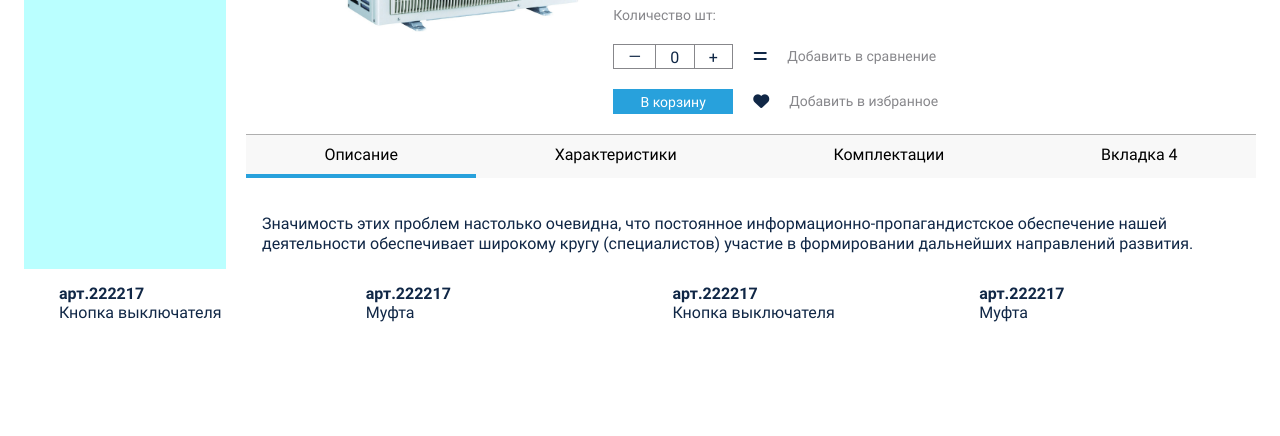
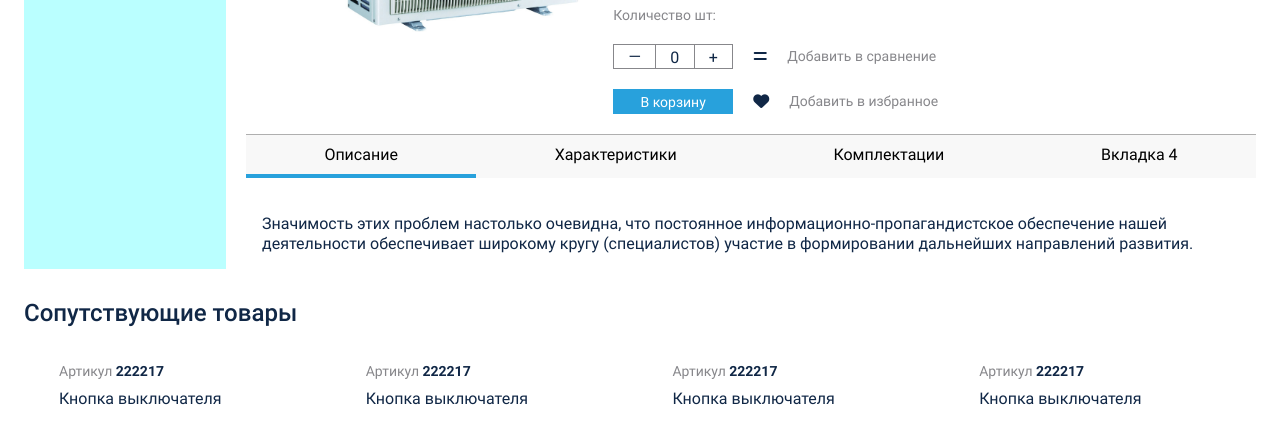
Before and after one commit to AlexeyMazheykin/card, a plain HTML site: page index.html in a window 1280 px wide. Shown: the part 364-800 px from the top of the page. Drawn offline with Linux system fonts and the light colour scheme.

Commit message:
slider related

```diff
--- a/css/card.css
+++ b/css/card.css
@@ -464,7 +464,14 @@ p strong {
     display: block;
 }
 
-/*With this*/
+/*WIDTH THIS*/
+.related {
+    padding-top: 30px
+}
+.related__title {
+margin-bottom: 20px;
+    font-weight: 500;
+}
 .best {
     padding: 0 0 30px 0;
     overflow: hidden;
@@ -525,7 +532,6 @@ p strong {
     flex-direction: column;
     justify-content: space-between;
     flex-basis: 24%;
-    /*padding: 30px 30px 0;*/
     transition: all .5s;
     position: relative;
     margin-right: 1%;
@@ -540,6 +546,19 @@ p strong {
     padding-top: 10px;
     padding-left: 30px;
     padding-right: 30px;
+    color: #87878b;
+    font-size: 14px;
+}
+.best__desc span:first-child {
+    display: block;
+    margin-bottom: 10px;
+}
+.best__desc span:last-child {
+    display: block;
+    font-size: 16px;
+    line-height: 1.2;
+    font-weight: 400;
+    color: #102746;
 }
 .best__card-link {
     align-self: center;
--- a/index.html
+++ b/index.html
@@ -189,9 +189,6 @@
                     <div class="tabs__content">
                         <div class="tabs__pane tabs__pane_show" id="content-1">
                             <div class="card__info-desc">
-                                <!--                            <h3 class="card__desc-title">
-                                                                Описание
-                                                            </h3>-->
                                 <p class="card___desc-subtitle">
                                     Значимость этих проблем настолько очевидна, что постоянное
                                     информационно-пропагандистское
@@ -203,9 +200,6 @@
                         </div>
                         <div class="tabs__pane" id="content-2">
                             <div class="card__info-feature">
-                                <!--                            <h4 class="feature__title">
-                                                                Характеристики:
-                                                            </h4>-->
                                 <ul class="feature__list">
                                     <li class="feature__item">&mdash; Низкий уровень шума</li>
                                     <li class="feature__item">&mdash; Производительность 2.5 кВт</li>
@@ -224,13 +218,16 @@
                 </div>
             </div>
         </div>
+        <section class="related">
+            <h2 class="related__title">
+                Сопутствующие товары
+            </h2>
             <div class="best__carousel">
                 <div class="best__slider">
                     <div class="best__card">
                         <p class="best__desc">
-                        <strong>арт.222217</strong>
-                        <br>
-                        Кнопка выключателя
+                            <span>Артикул<strong> 222217</strong></span>
+                           <span>Кнопка выключателя</span>
                         </p>
                         <a href="#!" class="best__card-link">
                             <img src="./img/best-card-pic/button.jpg" alt=" Кнопка" class="best__card-img">
@@ -256,9 +253,8 @@
                     </div>
                     <div class="best__card">
                         <p class="best__desc">
-                        <strong>арт.222217</strong>
-                        <br>
-                        Муфта
+                            <span>Артикул<strong> 222217</strong></span>
+                            <span>Кнопка выключателя</span>
                         </p>
                         <a href="#!" class="best__card-link">
                             <img src="./img/best-card-pic/Mufta.png" alt=" Кнопка" class="best__card-img">
@@ -284,9 +280,8 @@
                     </div>
                     <div class="best__card">
                         <p class="best__desc">
-                        <strong>арт.222217</strong>
-                        <br>
-                        Кнопка выключателя
+                            <span>Артикул<strong> 222217</strong></span>
+                            <span>Кнопка выключателя</span>
                         </p>
                         <a href="#!" class="best__card-link">
                             <img src="./img/best-card-pic/button.jpg" alt=" Кнопка" class="best__card-img">
@@ -312,9 +307,8 @@
                     </div>
                     <div class="best__card">
                         <p class="best__desc">
-                        <strong>арт.222217</strong>
-                        <br>
-                        Муфта
+                            <span>Артикул<strong> 222217</strong></span>
+                            <span>Кнопка выключателя</span>
                         </p>
                         <a href="#!" class="best__card-link">
                             <img src="./img/best-card-pic/Mufta.png" alt=" Кнопка" class="best__card-img">
@@ -340,9 +334,8 @@
                     </div>
                     <div class="best__card">
                         <p class="best__desc">
-                        <strong>арт.222217</strong>
-                        <br>
-                        Кнопка выключателя
+                            <span>Артикул<strong> 222217</strong></span>
+                            <span>Кнопка выключателя</span>
                         </p>
                         <a href="#!" class="best__card-link">
                             <img src="./img/best-card-pic/button.jpg" alt=" Кнопка" class="best__card-img">
@@ -368,9 +361,8 @@
                     </div>
                     <div class="best__card">
                         <p class="best__desc">
-                        <strong>арт.222217</strong>
-                        <br>
-                        Муфта
+                            <span>Артикул<strong> 222217</strong></span>
+                            <span>Кнопка выключателя</span>
                         </p>
                         <a href="#!" class="best__card-link">
                             <img src="./img/best-card-pic/Mufta.png" alt=" Кнопка" class="best__card-img">
@@ -396,9 +388,8 @@
                     </div>
                     <div class="best__card">
                         <p class="best__desc">
-                        <strong>арт.222217</strong>
-                        <br>
-                        Кнопка выключателя
+                            <span>Артикул<strong> 222217</strong></span>
+                            <span>Кнопка выключателя</span>
                         </p>
                         <a href="#!" class="best__card-link">
                             <img src="./img/best-card-pic/button.jpg" alt=" Кнопка" class="best__card-img">
@@ -424,9 +415,8 @@
                     </div>
                     <div class="best__card">
                         <p class="best__desc">
-                        <strong>арт.222217</strong>
-                        <br>
-                        Муфта
+                            <span>Артикул<strong> 222217</strong></span>
+                            <span>Кнопка выключателя</span>
                         </p>
                         <a href="#!" class="best__card-link">
                             <img src="./img/best-card-pic/Mufta.png" alt=" Кнопка" class="best__card-img">
@@ -452,9 +442,8 @@
                     </div>
                     <div class="best__card">
                         <p class="best__desc">
-                        <strong>арт.222217</strong>
-                        <br>
-                        Кнопка выключателя
+                            <span>Артикул<strong> 222217</strong></span>
+                            <span>Кнопка выключателя</span>
                         </p>
                         <a href="#!" class="best__card-link">
                             <img src="./img/best-card-pic/button.jpg" alt=" Кнопка" class="best__card-img">
@@ -480,9 +469,8 @@
                     </div>
                     <div class="best__card">
                         <p class="best__desc">
-                        <strong>арт.222217</strong>
-                        <br>
-                        Муфта
+                            <span>Артикул<strong> 222217</strong></span>
+                            <span>Кнопка выключателя</span>
                         </p>
                         <a href="#!" class="best__card-link">
                             <img src="./img/best-card-pic/Mufta.png" alt=" Кнопка" class="best__card-img">
@@ -510,94 +498,13 @@
                 <span class="best__btn-prev best__btn" data-trans="25" data-count="-1"><</span>
                 <span class="best__btn-next best__btn" data-trans="-25" data-count="1">></span>
             </div>
+        </section>
     </main>
-
     <footer class="footer">
         это футер
     </footer>
 </div>
-
-<script>
-    //HEADER;
-    const headerBottom = document.querySelector('.header__bottom');
-    const headerTop = document.querySelector('.header__top');
-    const main = document.getElementById('main');
-    window.addEventListener('scroll', () => {
-        if (window.pageYOffset > headerTop.scrollHeight) {
-            headerBottom.classList.add('header__fixed');
-            main.style.top = headerBottom.clientHeight + 'px';
-        } else {
-            headerBottom.classList.remove('header__fixed');
-            main.style.top = 'auto'
-        }
-    });
-
-    //TABS
-
-    const $tabs = function (target) {
-        let _elemTabs = document.querySelector(target);
-        /*_elemTabs = (typeof target === 'string' ? document.querySelector(target) : target)*/
-        let _eventTabsShow;
-        let _showTab = function (tabsLinkTarget) {
-            let tabsPaneTarget, tabsLinkActive, tabsPaneShow;
-            tabsPaneTarget = document.querySelector(tabsLinkTarget.getAttribute('href'));
-            tabsLinkActive = tabsLinkTarget.parentElement.querySelector('.tabs__link_active');
-            tabsPaneShow = tabsPaneTarget.parentElement.querySelector('.tabs__pane_show');
-            // если следующая вкладка равна активной, то завершаем работу
-            if (tabsLinkTarget === tabsLinkActive) {
-                return;
-            }
-            // удаляем классы у текущих активных элементов
-            if (tabsLinkActive !== null) {
-                tabsLinkActive.classList.remove('tabs__link_active');
-            }
-            if (tabsPaneShow !== null) {
-                tabsPaneShow.classList.remove('tabs__pane_show');
-            }
-            // добавляем классы к элементам (в завимости от выбранной вкладки)
-            tabsLinkTarget.classList.add('tabs__link_active');
-            tabsPaneTarget.classList.add('tabs__pane_show');
-            document.dispatchEvent(_eventTabsShow);
-        };
-        let _switchTabTo = function (tabsLinkIndex) {
-            let tabsLinks = _elemTabs.querySelectorAll('.tabs__link');
-            if (tabsLinks.length > 0) {
-                if (tabsLinkIndex > tabsLinks.length) {
-                    tabsLinkIndex = tabsLinks.length;
-                } else if (tabsLinkIndex < 1) {
-                    tabsLinkIndex = 1;
-                }
-                _showTab(tabsLinks[tabsLinkIndex - 1]);
-            }
-        };
-
-        _eventTabsShow = new CustomEvent('tab.show', {detail: _elemTabs});
-
-        _elemTabs.addEventListener('click', function (e) {
-            let tabsLinkTarget = e.target;
-            // завершаем выполнение функции, если кликнули не по ссылке
-            if (!tabsLinkTarget.classList.contains('tabs__link')) {
-                return;
-            }
-            // отменяем стандартное действие
-            e.preventDefault();
-            _showTab(tabsLinkTarget);
-        });
-
-        return {
-            showTab: function (target) {
-                _showTab(target);
-            },
-            switchTabTo: function (index) {
-                _switchTabTo(index);
-            }
-        }
-
-    };
-
-    $tabs('.tabs');
-
-</script>
+<script src="./js/main.js"></script>
 <script src="./js/state.js"></script>
 </body>
 </html>
--- /dev/null
+++ b/js/main.js
@@ -0,0 +1,104 @@
+//HEADER;
+
+const headerBottom = document.querySelector('.header__bottom');
+const headerTop = document.querySelector('.header__top');
+const main = document.getElementById('main');
+window.addEventListener('scroll', () => {
+    if (window.pageYOffset > headerTop.scrollHeight) {
+        headerBottom.classList.add('header__fixed');
+        main.style.top = headerBottom.clientHeight + 'px';
+    } else {
+        headerBottom.classList.remove('header__fixed');
+        main.style.top = 'auto'
+    }
+});
+
+//TABS
+
+const $tabs = function (target) {
+    let _elemTabs = document.querySelector(target);
+    /*_elemTabs = (typeof target === 'string' ? document.querySelector(target) : target)*/
+    let _eventTabsShow;
+    let _showTab = function (tabsLinkTarget) {
+        let tabsPaneTarget, tabsLinkActive, tabsPaneShow;
+        tabsPaneTarget = document.querySelector(tabsLinkTarget.getAttribute('href'));
+        tabsLinkActive = tabsLinkTarget.parentElement.querySelector('.tabs__link_active');
+        tabsPaneShow = tabsPaneTarget.parentElement.querySelector('.tabs__pane_show');
+        // если следующая вкладка равна активной, то завершаем работу
+        if (tabsLinkTarget === tabsLinkActive) {
+            return;
+        }
+        // удаляем классы у текущих активных элементов
+        if (tabsLinkActive !== null) {
+            tabsLinkActive.classList.remove('tabs__link_active');
+        }
+        if (tabsPaneShow !== null) {
+            tabsPaneShow.classList.remove('tabs__pane_show');
+        }
+        // добавляем классы к элементам (в завимости от выбранной вкладки)
+        tabsLinkTarget.classList.add('tabs__link_active');
+        tabsPaneTarget.classList.add('tabs__pane_show');
+        document.dispatchEvent(_eventTabsShow);
+    };
+    let _switchTabTo = function (tabsLinkIndex) {
+        let tabsLinks = _elemTabs.querySelectorAll('.tabs__link');
+        if (tabsLinks.length > 0) {
+            if (tabsLinkIndex > tabsLinks.length) {
+                tabsLinkIndex = tabsLinks.length;
+            } else if (tabsLinkIndex < 1) {
+                tabsLinkIndex = 1;
+            }
+            _showTab(tabsLinks[tabsLinkIndex - 1]);
+        }
+    };
+
+    _eventTabsShow = new CustomEvent('tab.show', {detail: _elemTabs});
+
+    _elemTabs.addEventListener('click', function (e) {
+        let tabsLinkTarget = e.target;
+        // завершаем выполнение функции, если кликнули не по ссылке
+        if (!tabsLinkTarget.classList.contains('tabs__link')) {
+            return;
+        }
+        // отменяем стандартное действие
+        e.preventDefault();
+        _showTab(tabsLinkTarget);
+    });
+
+    return {
+        showTab: function (target) {
+            _showTab(target);
+        },
+        switchTabTo: function (index) {
+            _switchTabTo(index);
+        }
+    }
+
+};
+$tabs('.tabs');
+//SLIDER RELATED
+const bestBtn = document.querySelectorAll('.best__btn ');
+const bestSlider = document.querySelector('.best__slider');
+const bestBtnNext = document.querySelector('.best__btn-next');
+const bestBtnPrev = document.querySelector('.best__btn-prev');
+let bestCount = 0;
+let sliderPosition = 0;
+bestBtnPrev.style.display = 'none';
+
+bestBtn.forEach(function (element) {
+    element.addEventListener('click', function () {
+        bestCount += +this.dataset.count;
+        sliderPosition += +this.dataset.trans
+        bestSlider.style.left = `${sliderPosition}%`;
+        if (sliderPosition === 0) {
+            bestBtnPrev.style.display = 'none';
+        } else {
+            bestBtnPrev.style.display = 'block';
+        }
+        if (bestCount >= bestSlider.childElementCount - 1) {
+            bestBtnNext.style.display = 'none';
+        } else {
+            bestBtnNext.style.display = 'block';
+        }
+    });
+});
```
Also changed, not shown: img/best-card-pic/Mufta.png (added), img/best-card-pic/button.jpg (added), 1 other file. Lines whose indentation alone changed are shown as unchanged.
